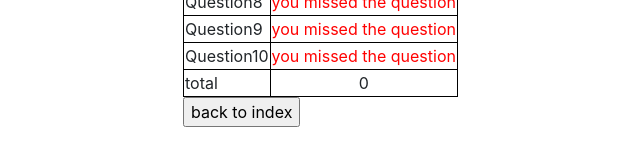
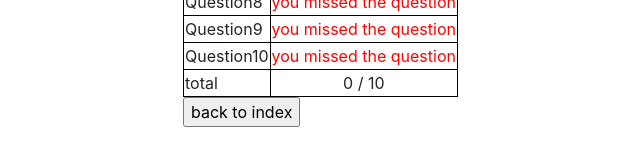
Before and after one commit to AnasArafeh/OnlineTest-javascript, a plain HTML site: page onlineTest_javascript/table.html in a window 1280 px wide. Shown: the part 454-620 px from the top of the page, 202-842 px from the left. Drawn offline with nearby package versions, Linux system fonts and the light colour scheme.

Commit message:
edit-table

```diff
--- a/onlineTest_javascript/table.html
+++ b/onlineTest_javascript/table.html
@@ -22,6 +22,7 @@
 				}}
 
 				$("#q22").html(correct);
+				$("#q22").append(" / "+total);
 				$("#q11").html(localStorage.getItem('answer'));
 
 				if(localStorage.getItem('answer1')===null||localStorage.getItem('answer1')===""){
@@ -31,8 +32,9 @@
 					$("#q12").html(localStorage.getItem('answer1')).css("color","green");
 				}else{
 					$("#q12").html(localStorage.getItem('answer1')).css("color","red");
+				}
 
-				}if(localStorage.getItem('answer2')===null||localStorage.getItem('answer2')===""){
+				if(localStorage.getItem('answer2')===null||localStorage.getItem('answer2')===""){
 					$("#q13").html("you missed the question").css("color","red");
 				}
 				else if(localStorage.getItem('answer2')==="correct"){
@@ -40,6 +42,7 @@
 				}else{
 					$("#q13").html(localStorage.getItem('answer2')).css("color","red");
 				}
+
 				if(localStorage.getItem('answer3')===null||localStorage.getItem('answer3')===""){
 					$("#q14").html("you missed the question").css("color","red");
 				}
@@ -48,6 +51,7 @@
 				}else{
 					$("#q14").html(localStorage.getItem('answer3')).css("color","red");
 				}
+
 				if(localStorage.getItem('answer4')===null||localStorage.getItem('answer4')===""){
 					$("#q15").html("you missed the question").css("color","red");
 				}
@@ -56,6 +60,7 @@
 				}else{
 					$("#q15").html(localStorage.getItem('answer4')).css("color","red");
 				}
+
 				if(localStorage.getItem('answer5')===null||localStorage.getItem('answer5')===""){
 					$("#q16").html("you missed the question").css("color","red");
 				}
@@ -64,6 +69,7 @@
 				}else{
 					$("#q16").html(localStorage.getItem('answer5')).css("color","red");
 				}
+
 				if(localStorage.getItem('answer6')===null||localStorage.getItem('answer6')===""){
 					$("#q17").html("you missed the question").css("color","red");
 				}
@@ -72,6 +78,7 @@
 				}else{
 					$("#q17").html(localStorage.getItem('answer6')).css("color","red");
 				}
+
 				if(localStorage.getItem('answer7')===null||localStorage.getItem('answer7')===""){
 					$("#q18").html("you missed the question").css("color","red");
 				}
@@ -80,6 +87,7 @@
 				}else{
 					$("#q18").html(localStorage.getItem('answer7')).css("color","red");
 				}
+
 				if(localStorage.getItem('answer8')===null||localStorage.getItem('answer8')===""){
 					$("#q19").html("you missed the question").css("color","red");
 				}
@@ -88,6 +96,7 @@
 				}else{
 					$("#q19").html(localStorage.getItem('answer8')).css("color","red");
 				}
+
 				if(localStorage.getItem('answer9')===null||localStorage.getItem('answer9')===""){
 					$("#q20").html("you missed the question").css("color","red");
 				}
@@ -96,6 +105,7 @@
 				}else{
 					$("#q20").html(localStorage.getItem('answer9')).css("color","red");
 				}
+
 				if(localStorage.getItem('answer10')===null||localStorage.getItem('answer10')===""){
 					$("#q21").html("you missed the question").css("color","red");
 				}
@@ -104,6 +114,7 @@
 				}else{
 					$("#q21").html(localStorage.getItem('answer10')).css("color","red");
 				}
+
 				$("#back1").click(function(){
 							localStorage.clear();
  							window.location.href="index.html";
```
Also changed, not shown: onlineTest_javascript/q3.html (+1 -1 lines).
